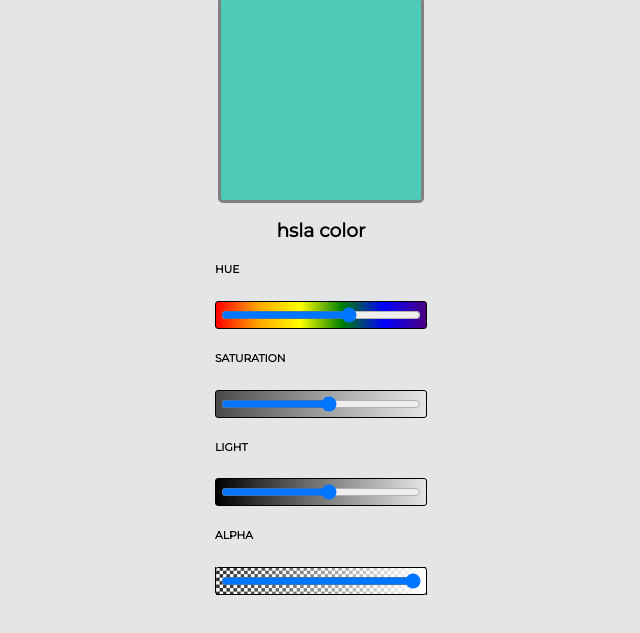
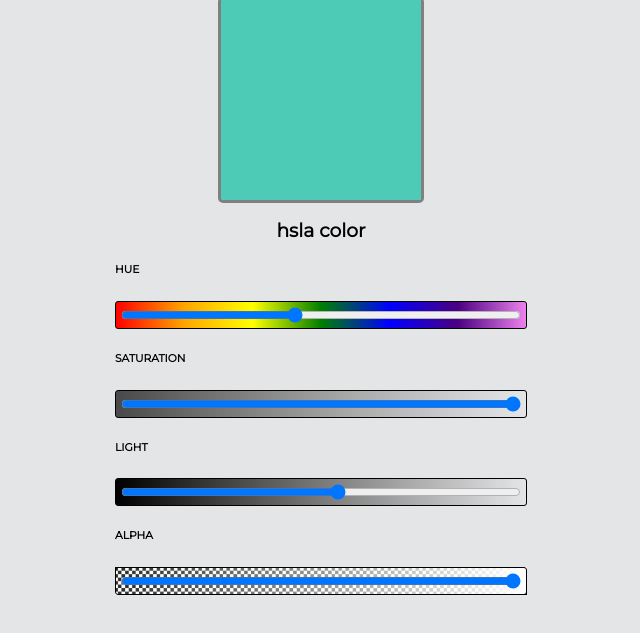
Before and after one commit to lizthrilla/color-picker, a website: page public/index.html in a window 1280 px wide. Shown: the part 115-748 px from the top of the page, without its empty margins (319-959 px from the left). Drawn offline with Linux system fonts and the light colour scheme.

Commit message:
fixed the hue gradient and enlarged it

```diff
--- a/public/index.html
+++ b/public/index.html
@@ -17,9 +17,9 @@
 
     <form>
       <h6>HUE</h6>
-      <div class="hue"><input name="hue" type="range" min="1" max="260" value="170"></div>
+      <div class="hue"><input name="hue" type="range" min="1" max="300" value="130"></div>
       <h6>SATURATION</h6>
-      <div class="sat"><input name="sat" type="range" min="1" max="100" value="55"></div>
+      <div class="sat"><input name="sat" type="range" min="1" max="100" value="100"></div>
       <h6>LIGHT</h6>
       <div class="light">
       <input name="light"type="range" min="1" max="100" value="55"></div>
@@ -29,8 +29,7 @@
         <input name="alpha"type="range" min="0" max="1" step="0.01" value="1">
         </div>
       </div>
-
-      </form>
+    </form>
 
 
     <script src="/main.js" charset="utf-8"></script>
--- a/public/main.js
+++ b/public/main.js
@@ -1,5 +1,5 @@
 let hue = 130
-let sat = 55
+let sat = 100
 let light = 55
 let alpha = 1
 
--- a/public/screen.css
+++ b/public/screen.css
@@ -62,12 +62,12 @@ form {
 }
 
 input {
-  width: 200px;
+  width: 400px;
   margin: 5px;
 }
 
 .hue {
-  background-image: linear-gradient(to right, red, orange, yellow, green, blue, indigo);
+  background-image: linear-gradient(to right, red, orange, yellow, green, blue, indigo, violet);
   border-radius: 3px;
   border-style: solid;
   border-width: thin;
```
